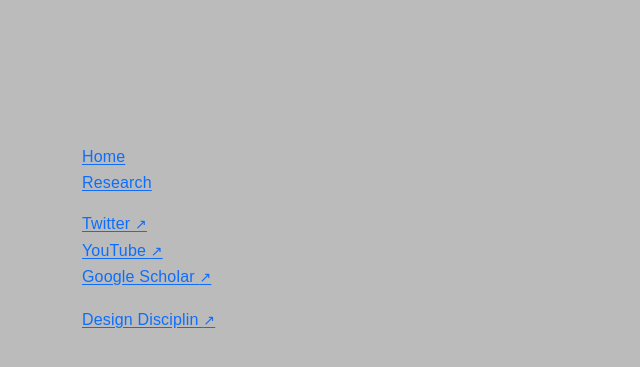
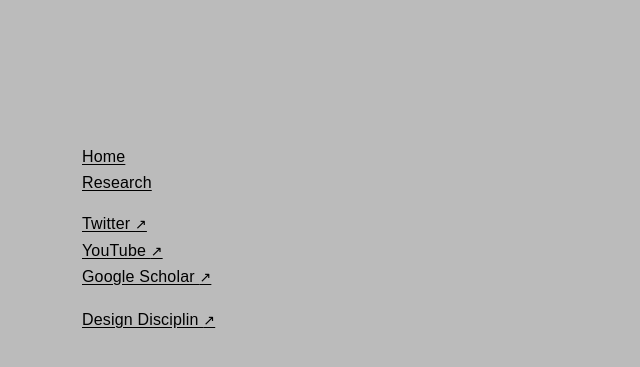
Before and after one commit to l77l77/mbaytas.github.io, a Jekyll site: the page built from README.md, in a window 1280 px wide. Shown: the top 367 px of the page, without its empty margins (0-640 px from the left). Built offline with Jekyll 4.4.1, drawn with Linux system fonts in a browser that asks for light colours; some web fonts are replaced; our own code applies the rules of GitHub Pages for plain Markdown files; comment, search, counter and statistics services are not loaded.

Commit message:
Update default.html

```diff
--- a/_layouts/default.html
+++ b/_layouts/default.html
@@ -46,9 +46,13 @@
           margin: 1rem 0 0 0;
       }
 
+      /* Color */
       body {
         color: #000;
         background-color: #bbb;
+      }
+      a {
+        color: #000;
       }
 
       .container {
```
